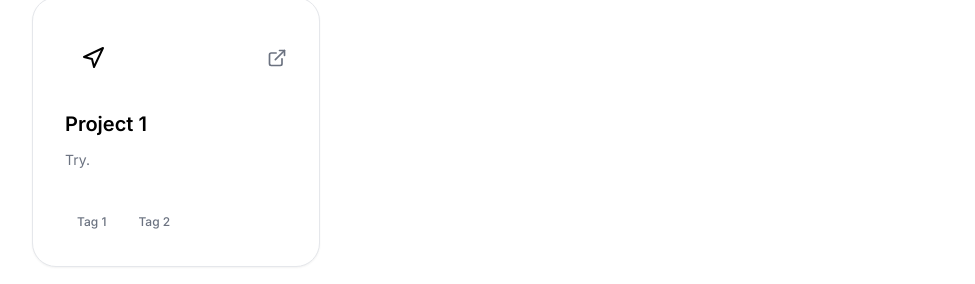
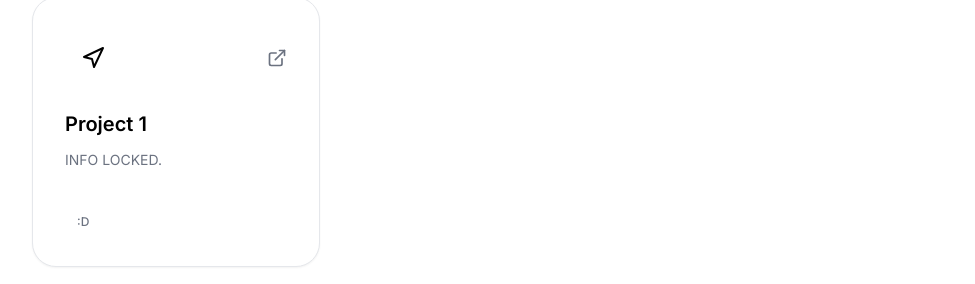
Before and after one commit to crisutf/heinzle, a React (Vite) app: page / in a window 1280 px wide. Shown: the part 1513-1797 px from the top of the page, without its empty margins (152-1127 px from the left). Built offline with nearby package versions, Linux system fonts and the light colour scheme.

Commit message:
Update project descriptions and tags

```diff
--- a/src/components/ProjectList.jsx
+++ b/src/components/ProjectList.jsx
@@ -6,10 +6,10 @@ const projects = [
     {
         id: 1,
         name: 'Project 1',
-        description: 'Try.',
-        longDescription: 'longDescription.',
+        description: 'INFO LOCKED.',
+        longDescription: 'INFO NOT AVAILABLE.',
         url: '#',
-        tags: ['Tag 1', 'Tag 2'],
+        tags: [':D'],
         icon: <Navigation size={24} />,
         color: 'text-[var(--color-text)]',
         bg: 'bg-[var(--color-border)]/30'
```
